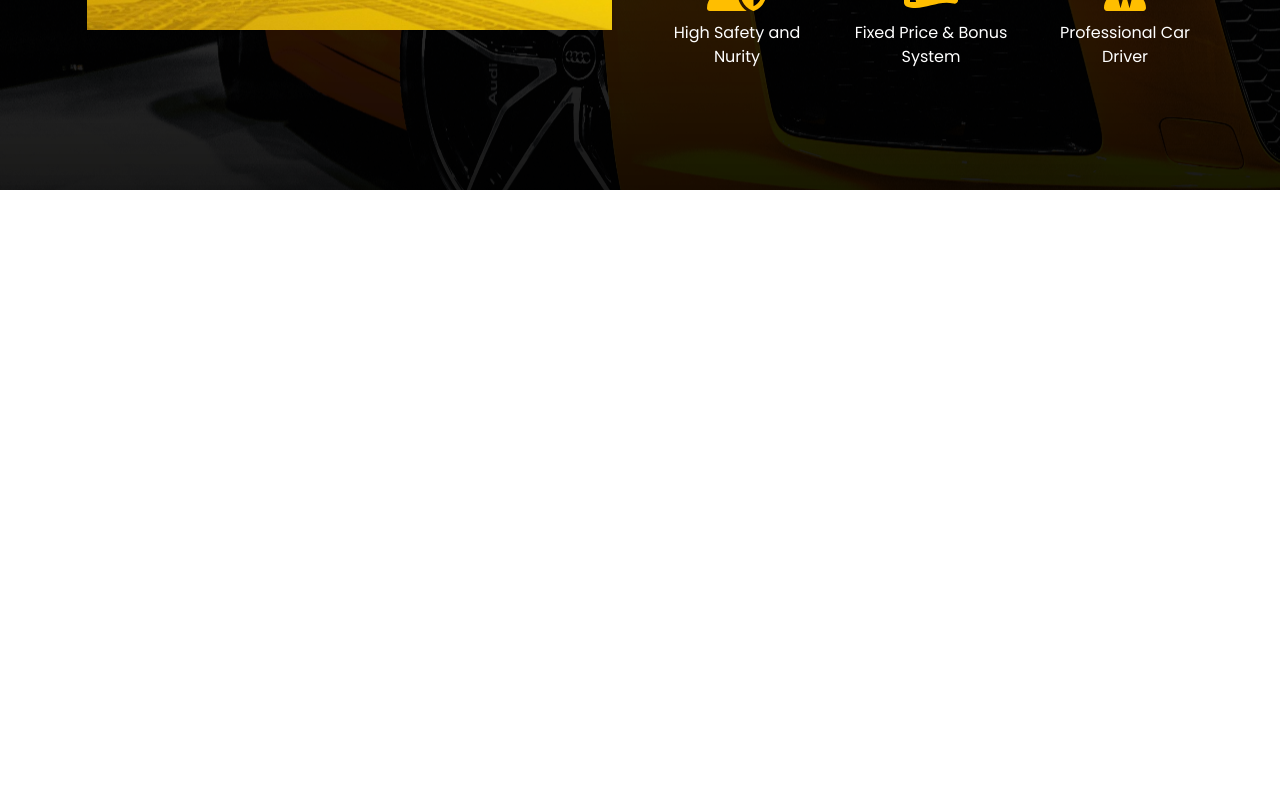
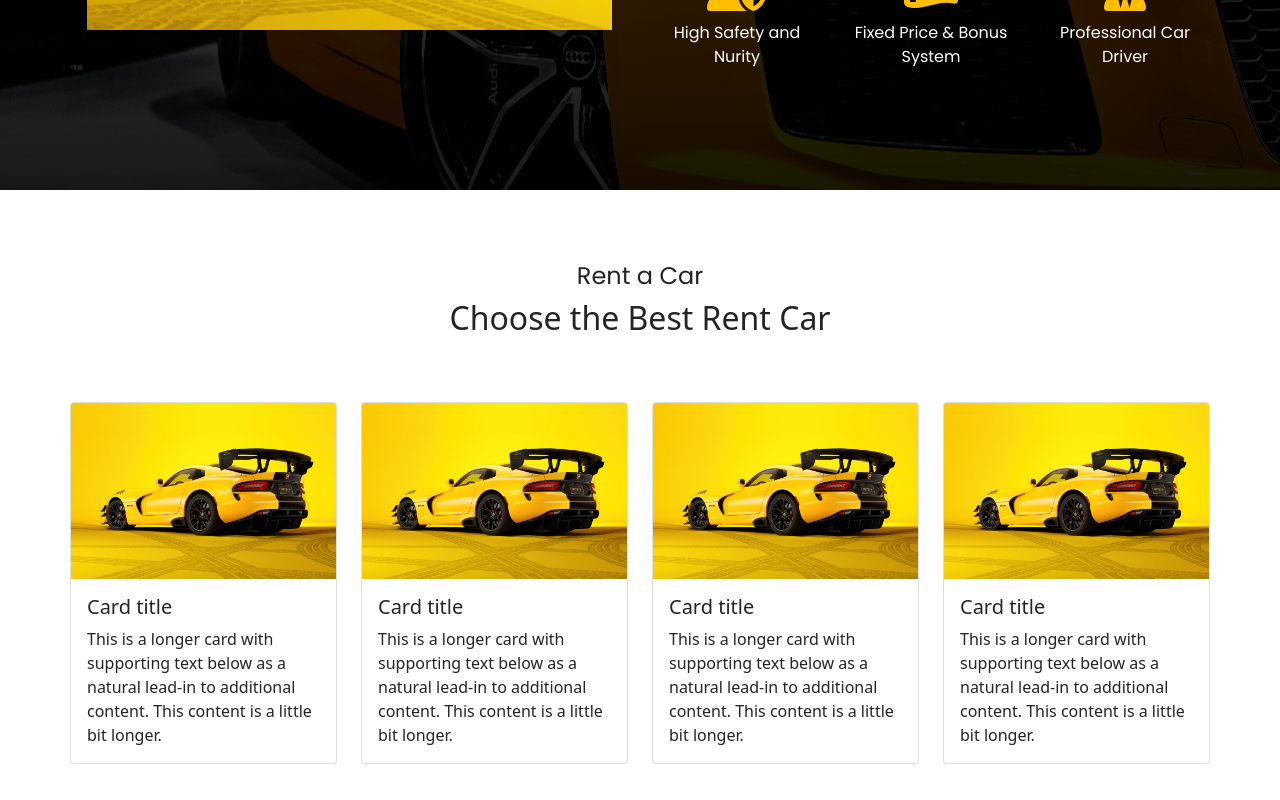
Before and after one commit to JCciasico/Car-Rental, a Vue app: page / in a window 1280 px wide. Shown: the part 3169-3969 px from the top of the page. Before the commit the page ends 3359 px from the top, so only its background shows below. Built offline with nearby package versions, Linux system fonts and the light colour scheme; a web font is replaced by a local one; what vue-scroll-reveal would draw is missing.

Commit message:
chore: added rent section

```diff
--- a/src/App.vue
+++ b/src/App.vue
@@ -13,6 +13,9 @@
     <div class="services-section">
       <ServicesSection/>
     </div>
+    <div class="rent-section">
+      <RentSection/>
+    </div>
   </div>
 </template>
 
@@ -22,6 +25,7 @@ import Intro from './components/IntroSection.vue'
 import AboutSection from './components/AboutSection.vue'
 import SearchSection from './components/SearchSection.vue'
 import ServicesSection from './components/ServicesSection.vue'
+import RentSection from './components/RentSection.vue'
 
 export default {
   name: 'App',
@@ -30,7 +34,8 @@ export default {
     Intro,
     AboutSection,
     SearchSection,
-    ServicesSection
+    ServicesSection,
+    RentSection
 }
 }
 </script>
--- /dev/null
+++ b/src/components/RentSection.vue
@@ -0,0 +1,73 @@
+<template>
+    <section>
+        <div class="container rent-body">
+            <div class="title-rent text-center p-2">
+                <h4>Rent a Car</h4>
+                <h2>Choose the Best Rent Car</h2>
+            </div>
+            <div class="row rent-card">
+                <div class="col">
+                    <div class="card">
+                        <img src="../assets/2503527.jpg" class="card-img-top" alt="...">
+                        <div class="card-body">
+                            <h5 class="card-title">Card title</h5>
+                            <p class="card-text">This is a longer card with supporting text below as a natural lead-in
+                                to additional content. This content is a little bit longer.</p>
+                        </div>
+                    </div>
+                </div>
+                <div class="col">
+                    <div class="card">
+                        <img src="../assets/2503527.jpg" class="card-img-top" alt="...">
+                        <div class="card-body">
+                            <h5 class="card-title">Card title</h5>
+                            <p class="card-text">This is a longer card with supporting text below as a natural lead-in
+                                to additional content. This content is a little bit longer.</p>
+                        </div>
+                    </div>
+                </div>
+                <div class="col">
+                    <div class="card">
+                        <img src="../assets/2503527.jpg" class="card-img-top" alt="...">
+                        <div class="card-body">
+                            <h5 class="card-title">Card title</h5>
+                            <p class="card-text">This is a longer card with supporting text below as a natural lead-in
+                                to additional content. This content is a little bit longer.</p>
+                        </div>
+                    </div>
+                </div>
+                <div class="col">
+                    <div class="card">
+                        <img src="../assets/2503527.jpg" class="card-img-top" alt="...">
+                        <div class="card-body">
+                            <h5 class="card-title">Card title</h5>
+                            <p class="card-text">This is a longer card with supporting text below as a natural lead-in
+                                to additional content. This content is a little bit longer.</p>
+                        </div>
+                    </div>
+                </div>
+            </div>
+        </div>
+    </section>
+</template>
+
+<script>
+export default {
+
+}
+</script>
+
+<style scoped>
+@import url('https://fonts.googleapis.com/css2?family=Poppins:ital,wght@0,600;1,500&display=swap');
+
+.rent-body{
+    padding: 4rem 0;
+}
+.rent-card{
+    padding: 3rem 0;
+}
+h4{
+    font-family: 'Poppins','sans-serif';
+}
+
+</style>
```
